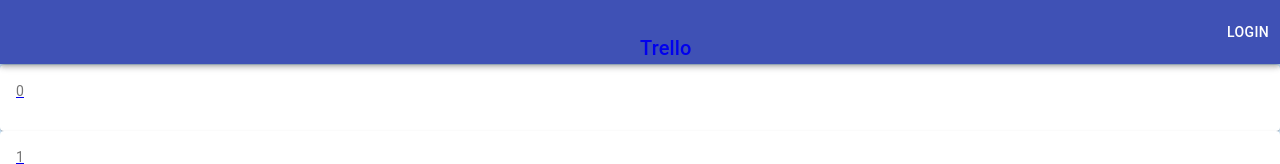
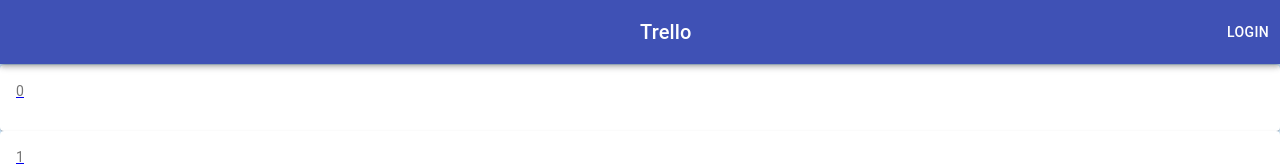
Before and after one commit to yusunghyun/Trello-Project, a React (Create React App) app in the folder front/: page / in a window 1280 px wide. Shown: the top 164 px of the page. Built offline with nearby package versions, Linux system fonts and the light colour scheme.

Commit message:
헤더 trello 스타일 수정

```diff
--- a/front/src/App.js
+++ b/front/src/App.js
@@ -45,11 +45,11 @@
           {/* 최상단 헤더 */}
           <AppBar  className={classes.appBar}>
             <Toolbar>
-              <Link to="/">
                 <Typography className={classes.appBarTitle} variant='h6'>
-                  Trello
+                  <Link to="/" style={{textDecoration: "none", color: "white"}}>
+                      Trello
+                  </Link>
                 </Typography>
-              </Link>
               <Button className={classes.appBarRightMenu} color='inherit'>Login</Button>
             </Toolbar>
           </AppBar>
```
